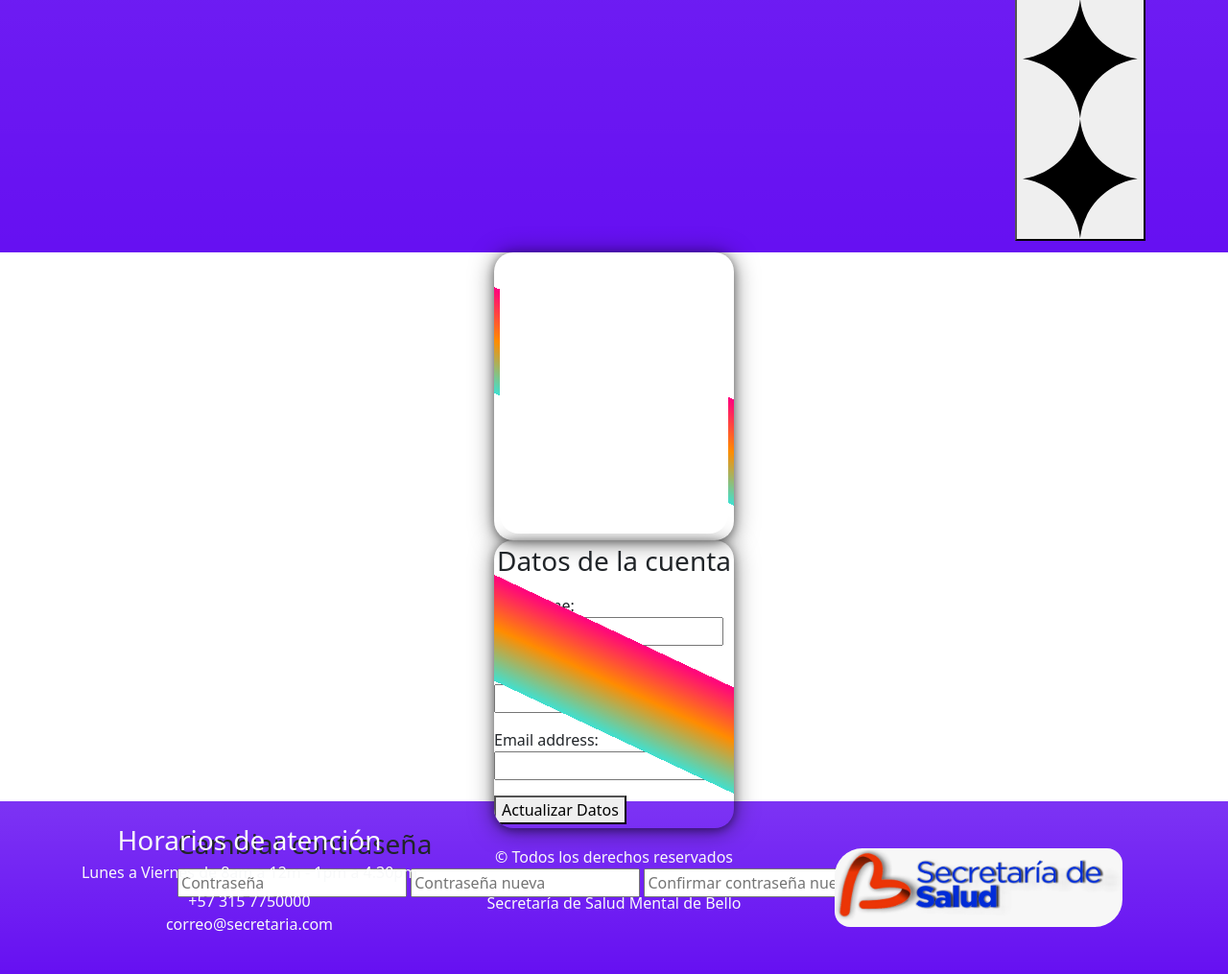
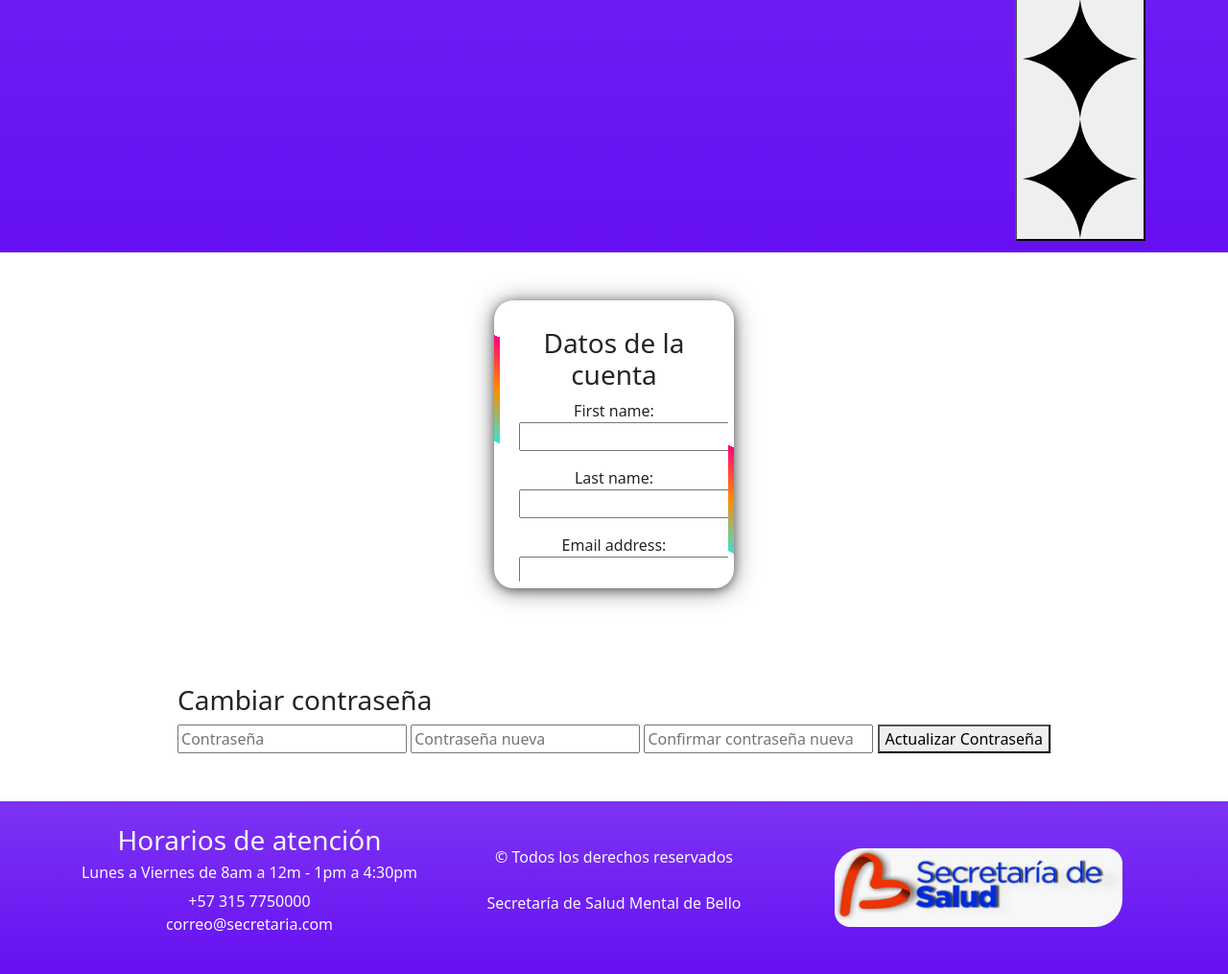
Before and after one commit to DavidMojica/T3, a Django app: template main/templates/edit_account.html in a window 1280 px wide. Shown: the part 538-1553 px from the top of the page at 96% size. Run offline with Django 4.2, Linux system fonts and the light colour scheme; the template is opened without the code that fills it: values that come from a table or form of the project are taken from there, others are empty; style sheets or scripts are compiled from the project's sources; some libraries are stand-ins or nearby versions.

Commit message:
31-oct VIi

```diff
--- a/main/static/animations/card-glow.css
+++ b/main/static/animations/card-glow.css
@@ -17,15 +17,9 @@
     background: #FFF;
     border-radius: 20px;
     z-index: 5;
-    display: flex;
-    justify-content: center;
-    align-items: center;
-    flex-direction: column;
     text-align: center;
-    color: #ffffff;
     overflow: hidden;
     padding: 20px;
-    cursor: pointer;
   }
 
   .glow-card .glow-h4 {
--- a/main/templates/edit_account.html
+++ b/main/templates/edit_account.html
@@ -10,18 +10,22 @@
     </div> -->
     <div class="glow-cardBox">
         <div class="glow-card">
-           <div class="glow-h4">Datos de la cuenta</div>
-
+            <h3>Datos de la cuenta</h3>
+           <form action="" method="POST">
+            {% csrf_token %}
+            {{form.as_p}}
+            <button type="submit">Actualizar Datos</button>
+        </form>
         </div>
       </div>
-    <div class="glow-cardBox">
+    <!-- <div class="glow-cardBox">
         <h3>Datos de la cuenta</h3>
         <form action="" method="POST">
             {% csrf_token %}
             {{form.as_p}}
             <button type="submit">Actualizar Datos</button>
         </form>
-    </div>
+    </div> -->
     <div>
         <h3>Cambiar contraseña</h3>
         <form action="" method="POST">
```
